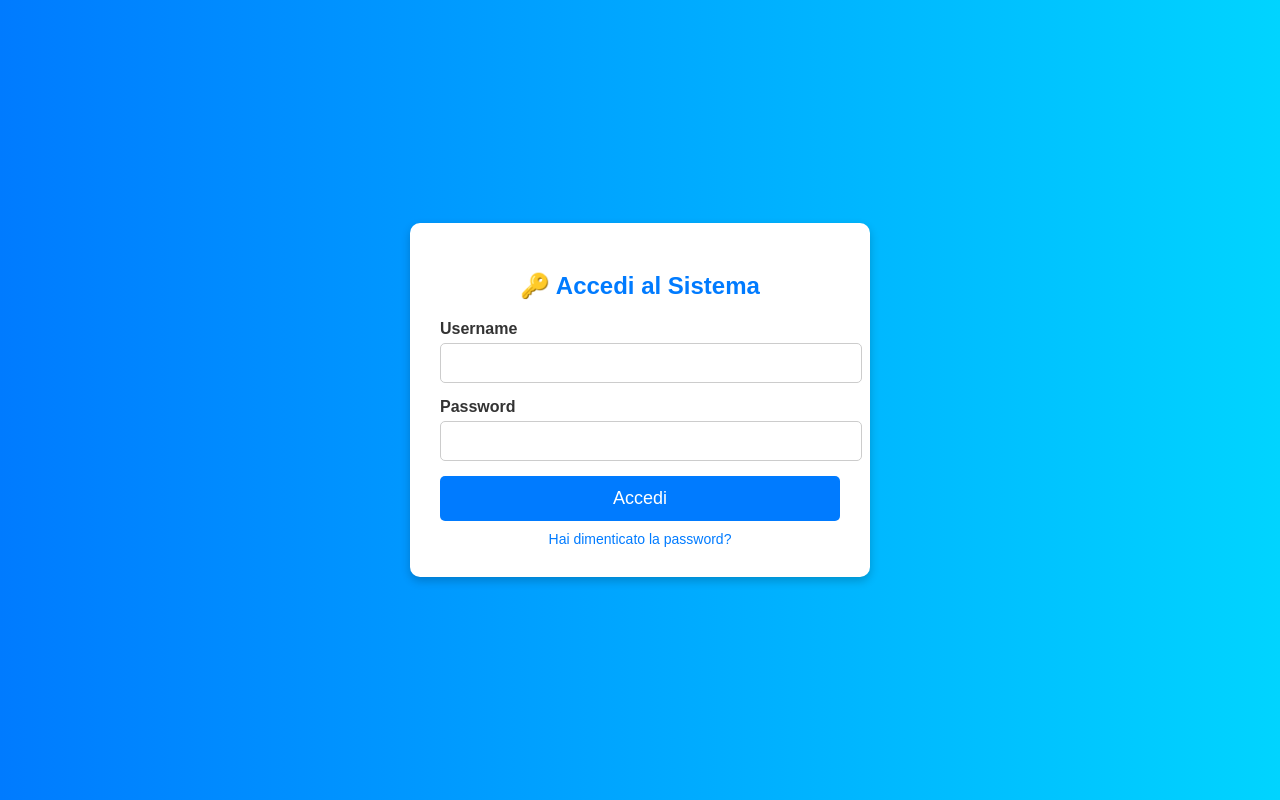
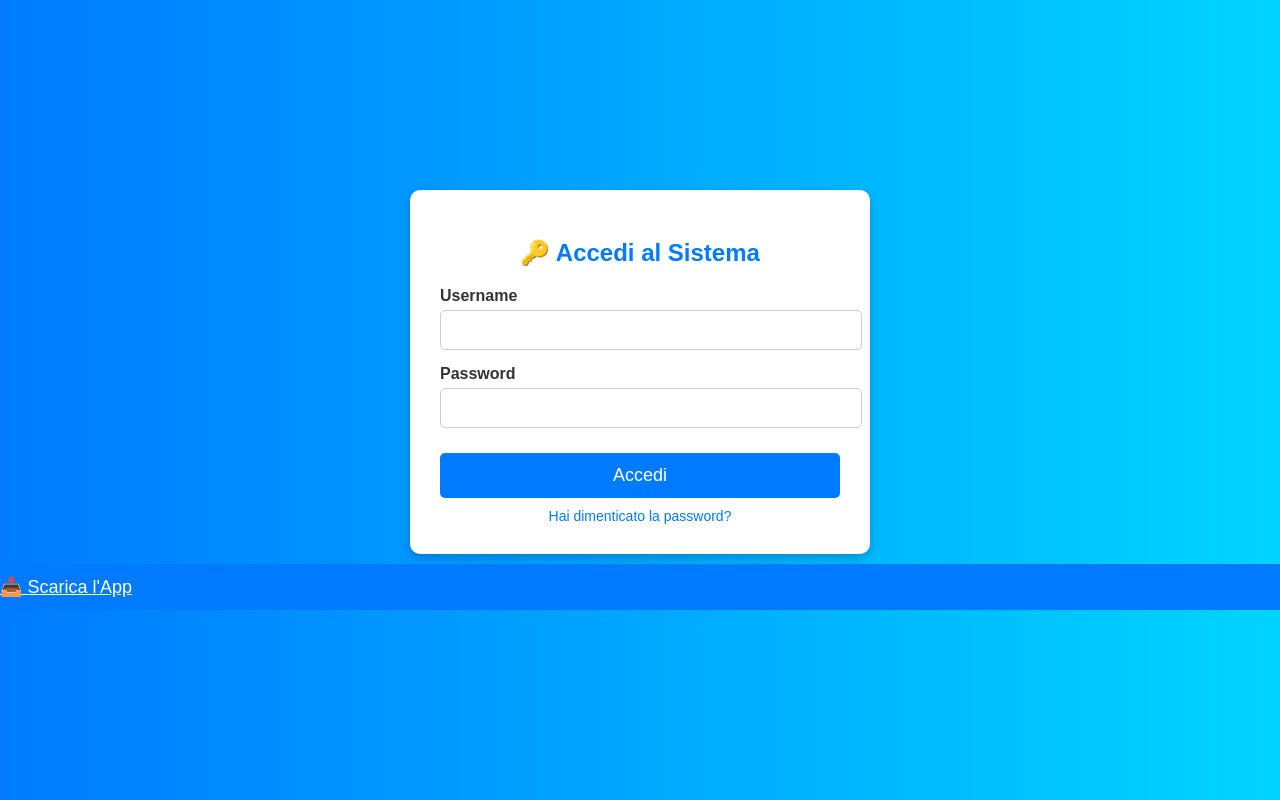
Before and after one commit to Ettorelg/online, a Flask app: page /login in a window 1280 px wide. Run offline with Flask 3, Linux system fonts and the light colour scheme; some libraries are stand-ins or nearby versions.

Commit message:
Add files via upload

```diff
--- a/templates/login.html
+++ b/templates/login.html
@@ -13,6 +13,7 @@
             align-items: center;
             height: 100vh;
             margin: 0;
+            flex-direction: column;
         }
         .login-container {
             background: white;
@@ -44,7 +45,7 @@
             border-radius: 5px;
             font-size: 16px;
         }
-        .login-button {
+        .login-button, .download-button {
             background: #007bff;
             color: white;
             border: none;
@@ -54,8 +55,9 @@
             font-size: 18px;
             cursor: pointer;
             transition: 0.3s;
+            margin-top: 10px;
         }
-        .login-button:hover {
+        .login-button:hover, .download-button:hover {
             background: #0056b3;
         }
         .forgot-password {
@@ -90,5 +92,7 @@
         </form>
     </div>
 
+    <a href="/download/app-debug.apk" class="download-button" download>📥 Scarica l'App</a>
+
 </body>
 </html>
```
